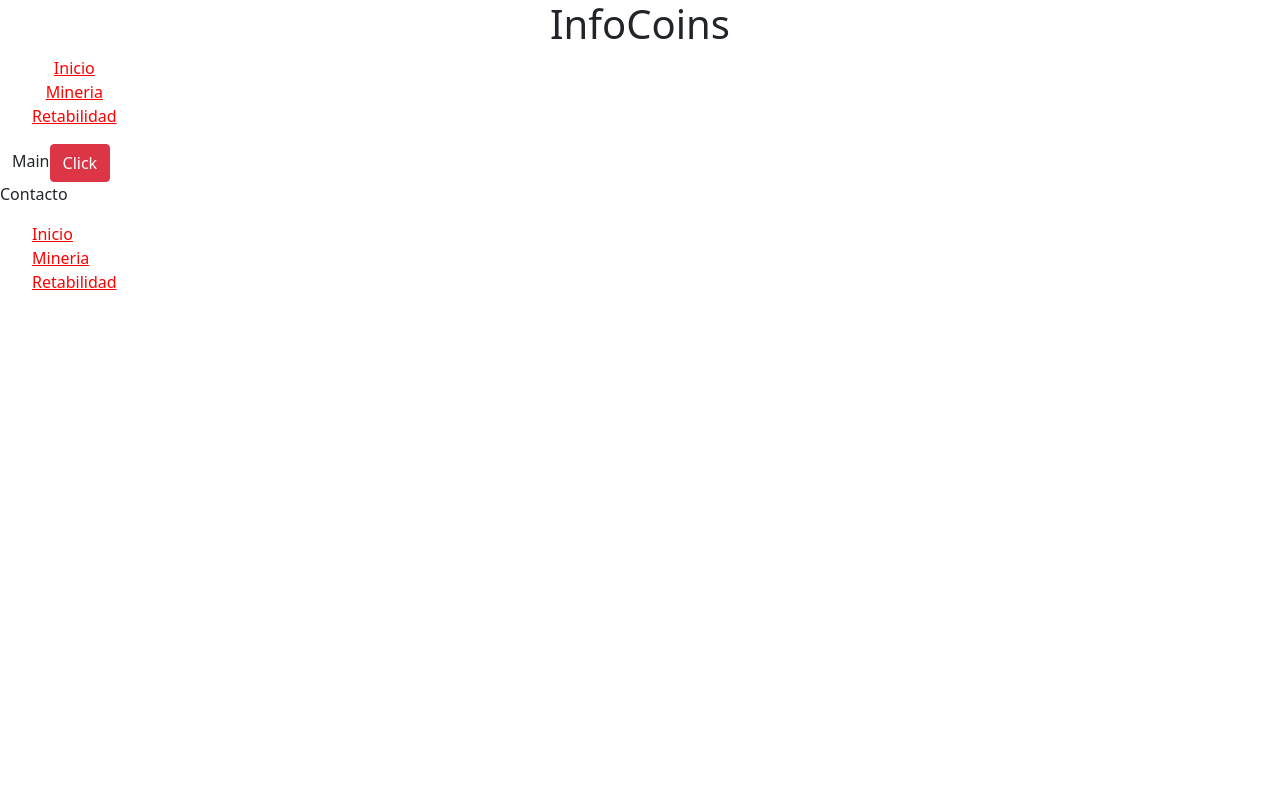
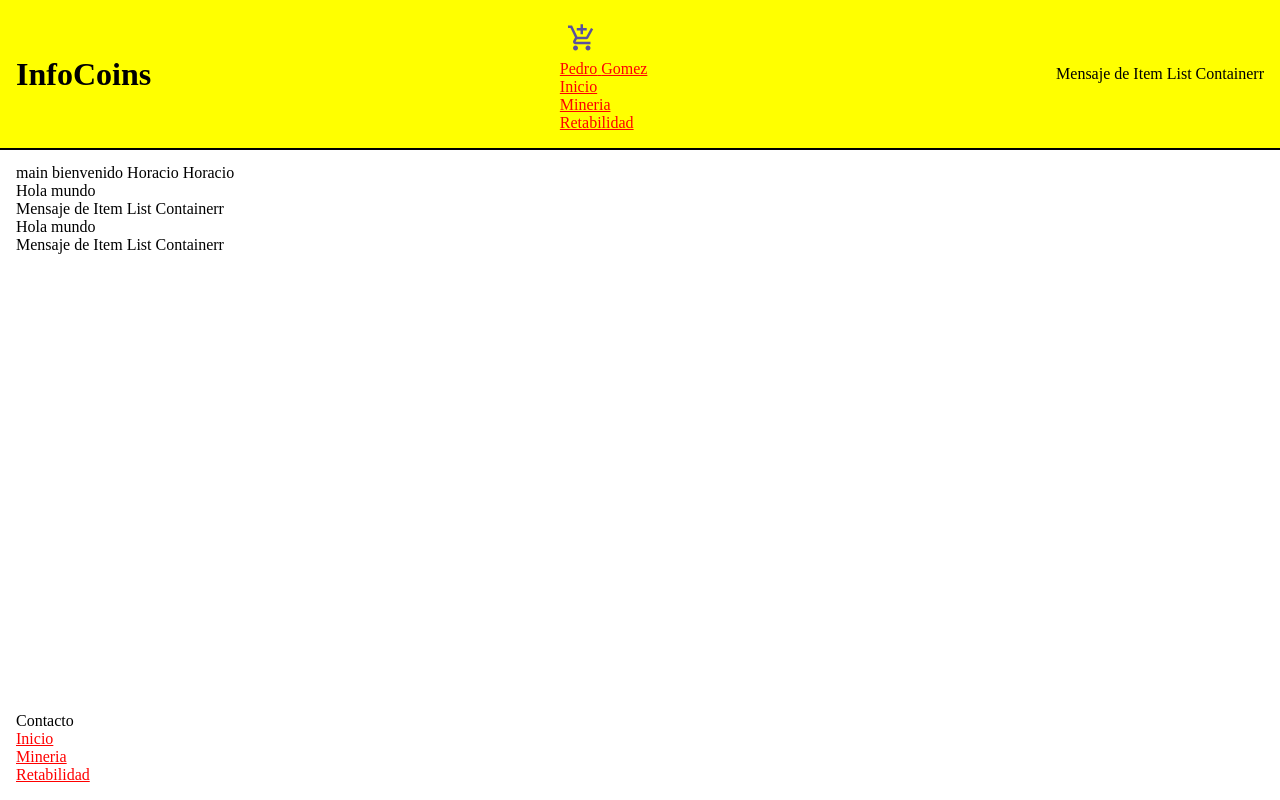
Before and after one commit to abated/infocoins-darioabate, a React (Create React App) app: page / in a window 1280 px wide. Built offline with nearby package versions, Linux system fonts and the light colour scheme.

Commit message:
Tercer Entrega

```diff
--- a/package.json
+++ b/package.json
@@ -7,7 +7,6 @@
     "@testing-library/react": "^12.1.4",
     "@testing-library/user-event": "^13.5.0",
     "bootstrap": "^5.1.3",
-    "react": "^18.0.0",
     "react-bootstrap": "^2.2.3",
     "react-dom": "^18.0.0",
     "react-scripts": "5.0.0",
--- a/public/index.html
+++ b/public/index.html
@@ -25,6 +25,8 @@
       Learn how to configure a non-root public URL by running `npm run build`.
     -->
     <title>React App</title>
+    <link href="https://fonts.googleapis.com/icon?family=Material+Icons"
+      rel="stylesheet">
   </head>
   <body>
     <noscript>You need to enable JavaScript to run this app.</noscript>
--- a/src/App.js
+++ b/src/App.js
@@ -1,12 +1,16 @@
 import Header from "./Header"
 import Footer from "./Footer"
 import Main from "./Main"
+import ItemListContainer from "./components/ItemListContainer"
 
 
-const App = () => {
+const App = (greeting) => {
     return <>
     <Header/>
-    <Main/>
+    <Main nombre="Horacio">
+      <p>Hola mundo</p>
+    <ItemListContainer/>
+    </Main>
     <Footer/>
     </>
   }
--- a/src/Footer.js
+++ b/src/Footer.js
@@ -1,8 +1,15 @@
 import NavBar from "./components/NavBar"
 const Footer = () => {
+    const edad = 30
+    const footer = true
     return    (  <footer>
         <p>Contacto</p>
-        <NavBar/>
+        <NavBar nombre="Horacio"
+        apellido="Gutierrez"
+        edad={edad}
+        footer={footer}
+
+          />
     </footer>
 
     )
--- a/src/Header.js
+++ b/src/Header.js
@@ -1,9 +1,15 @@
+import ItemListContainer from "./components/ItemListContainer"
 import NavBar from "./components/NavBar"
 const Header = () => {
     return    (  <header className="header">
     <h1 className="header__titulo">InfoCoins</h1>
-<NavBar/>
-</header>)
+<NavBar nombre="Pedro"
+ apellido="Gomez"
+ footer={false}
+ />
+ <ItemListContainer/>
+</header>
+)
 }
 
 export default Header
--- a/src/Main.js
+++ b/src/Main.js
@@ -1,12 +1,17 @@
-import {Container} from "react-bootstrap"
-import Button from 'react-bootstrap/Button'
+const Main = (props) => {
+  console.log(props)
+  // const children = props.children
+  // const {children:children} = props
+  const {children,nombre} = props
+  return (
 
-const Main = () => {
-  return (
-    <Container as ="main" fluid>
-Main
-<Button variant="danger">Click</Button>
-    </Container>
+<main>
+ main
+ bienvenido {props.nombre} {nombre}
+ {children}
+ {props.children}
+
+</main>
   )
 }
 
--- /dev/null
+++ b/src/components/CartWidget.js
@@ -0,0 +1,11 @@
+import React from 'react'
+
+const CartWidget = () => {
+  return (
+    <span class="material-icons carrito">
+    add_shopping_cart
+    </span>
+  )
+}
+
+export default CartWidget
--- /dev/null
+++ b/src/components/ItemListContainer.js
@@ -0,0 +1,11 @@
+import React from 'react'
+
+const ItemListContainer = (greeting) => {
+    const {children} = greeting
+  return (
+
+    <div>Mensaje de Item List Containerr</div>
+  )
+}
+
+export default ItemListContainer
--- a/src/components/NavBar.js
+++ b/src/components/NavBar.js
@@ -1,4 +1,7 @@
-const NavBar = () => {
+import CartWidget from "./CartWidget"
+
+const NavBar = (props) => {
+  if(props.footer){
     return (
       <nav className="nav">
         <ul className="nav__list">
@@ -6,9 +9,19 @@ const NavBar = () => {
           <li><a href="" className="nav__list--link">Mineria</a></li>
           <li><a href="" className="nav__list--link">Retabilidad</a></li>
         </ul>
-
   </nav>
     )
+  }else{return(
+  <nav className="nav">
+  <ul className="nav__list">
+  <CartWidget/>
+  <li><a href="" className="nav__list--link">{props.nombre} {props.apellido}</a></li>
+    <li><a href="" className="nav__list--link">Inicio</a></li>
+    <li><a href="" className="nav__list--link">Mineria</a></li>
+    <li><a href="" className="nav__list--link">Retabilidad</a></li>
+  </ul>
+</nav>)
+ }
 }
 
 export default NavBar
--- a/src/estilos.css
+++ b/src/estilos.css
@@ -1 +1 @@
-body{background-color:#babad5}.nav__list{list-style:none}.nav__list--link{color:red}.header{text-align:center}
+*{padding:0;margin:0;-webkit-box-sizing:border-box;box-sizing:border-box}html,body,#root{height:100vh}#root{display:-webkit-box;display:-ms-flexbox;display:flex;-webkit-box-orient:vertical;-webkit-box-direction:normal;-ms-flex-direction:column;flex-direction:column}#root>main{-webkit-box-flex:1;-ms-flex-positive:1;flex-grow:1}#root>main,#root>header,#root>footer{padding:1rem}#root>header{background-color:yellow;display:-webkit-box;display:-ms-flexbox;display:flex;-webkit-box-pack:justify;-ms-flex-pack:justify;justify-content:space-between;-webkit-box-align:center;-ms-flex-align:center;align-items:center;-webkit-box-shadow:0 2px;box-shadow:0 2px}.nav{display:-webkit-box;display:-ms-flexbox;display:flex}.nav__list{list-style:none;-webkit-box-orient:vertical;-webkit-box-direction:normal;-ms-flex-direction:column;flex-direction:column}.nav__list--link{color:red}
--- a/src/estilos.scss
+++ b/src/estilos.scss
@@ -1,19 +1,53 @@
-body {
-    background-color: rgb(186, 186, 213);
+* {
+    padding: 0;
+    margin: 0;
+    box-sizing: border-box;
 }
 
+
+html, body, #root {
+    height: 100vh;
+}
+#root{
+    display: flex;
+    flex-direction: column;
+
+}
+
+#root > main {
+    flex-grow: 1;
+
+}
+
+#root > main, #root > header , #root > footer {
+    padding: 1rem;
+}
+
+#root > header {
+    background-color: yellow;
+    display: flex;
+    justify-content: space-between;
+    align-items: center;
+    box-shadow: 0 2px;
+}
+
+
 .nav {
+  display: flex;
     &__list {
         list-style: none;
+        flex-direction: column;
+
         &--link{
             color: red;
         }
     }
 
-
 }
 
-
-.header{
-    text-align: center;
+.carrito {
+    color: rgb(90, 80, 159);
+    padding: 5px;
+    margin: 2px;
+    font-size: 30px;
 }
```
Also changed, not shown: src/index.js (+0 -12 lines), 1 other file (tests, documents, lock files or other folders). Lines whose indentation alone changed are shown as unchanged.
